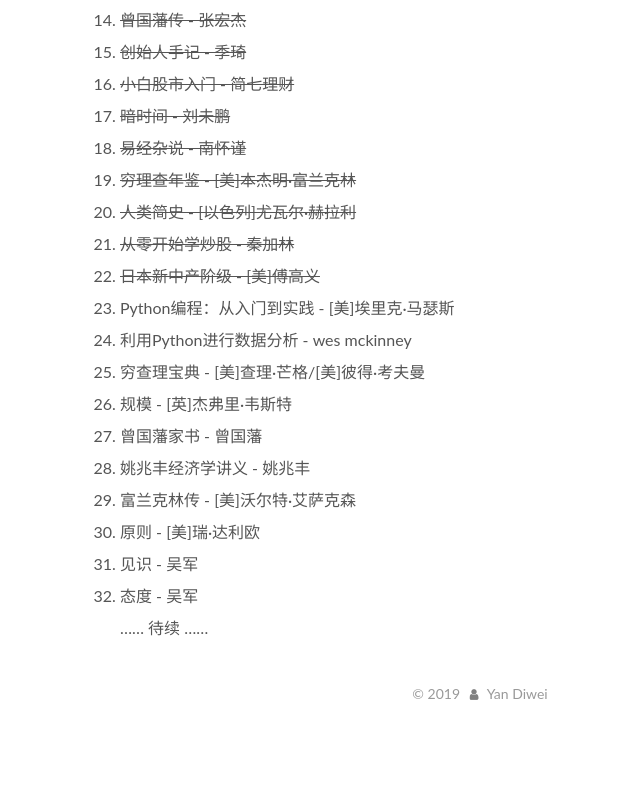
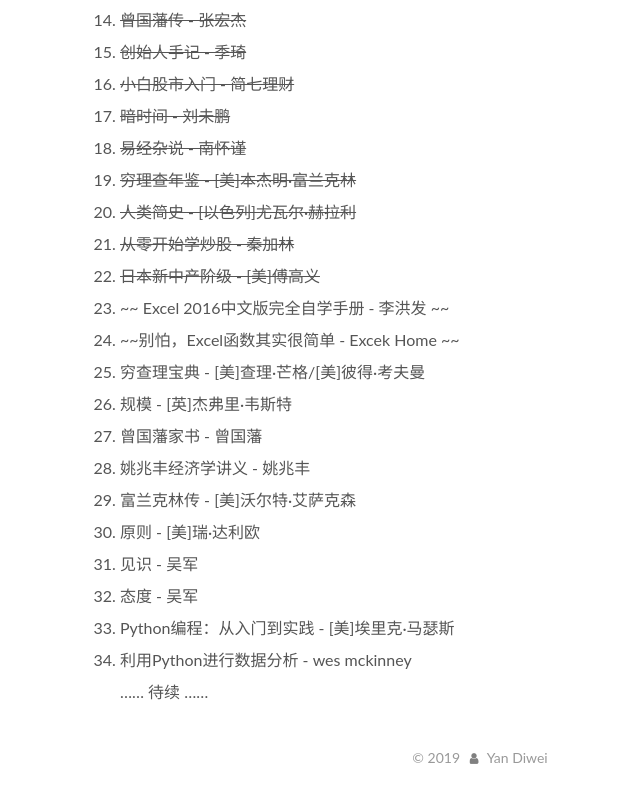
Before and after one commit to yandiwei/yandiwei.github.io, a plain HTML site: page booklist/index.html in a window 1280 px wide. Shown: the part 913-1705 px from the top of the page, without its empty margins (0-640 px from the left). Before the commit the page ends 1641 px from the top, so only its background shows below. Drawn offline with Linux system fonts and the light colour scheme.

Commit message:
Site updated: 2019-05-14 17:46:06

```diff
--- a/booklist/index.html
+++ b/booklist/index.html
@@ -103,7 +103,7 @@
 <meta property="og:site_name" content="也是呆">
 <meta property="og:description" content="2019 笑翻中国简史 - 马伯庸 半小时漫画中国史 - 陈磊 半小时漫画中国史2 - 陈磊 半小时漫画中国史3 - 陈磊 睡眠革命 - [英]尼克·利特尔黑尔斯 斯坦福高效睡眠法 - [日]西野精致 财物自由之路 - [美]博多·舍费尔 世界上最简单的会计书 - [美]达雷尔·穆利斯/[美]朱迪丝·奥洛夫 小家越住越大 - 逯薇 小家越住越大2 - 逯薇 菊与刀 - [美]鲁思·本尼迪克 赖世雄">
 <meta property="og:locale" content="zh-CN">
-<meta property="og:updated_time" content="2019-05-09T09:07:08.293Z">
+<meta property="og:updated_time" content="2019-05-14T09:45:38.071Z">
 <meta name="twitter:card" content="summary">
 <meta name="twitter:title" content="书单">
 <meta name="twitter:description" content="2019 笑翻中国简史 - 马伯庸 半小时漫画中国史 - 陈磊 半小时漫画中国史2 - 陈磊 半小时漫画中国史3 - 陈磊 睡眠革命 - [英]尼克·利特尔黑尔斯 斯坦福高效睡眠法 - [日]西野精致 财物自由之路 - [美]博多·舍费尔 世界上最简单的会计书 - [美]达雷尔·穆利斯/[美]朱迪丝·奥洛夫 小家越住越大 - 逯薇 小家越住越大2 - 逯薇 菊与刀 - [美]鲁思·本尼迪克 赖世雄">
@@ -375,8 +375,8 @@
 <li><del>人类简史 - [以色列]尤瓦尔·赫拉利</del></li>
 <li><del>从零开始学炒股 - 秦加林</del></li>
 <li><del>日本新中产阶级 - [美]傅高义</del></li>
-<li>Python编程：从入门到实践 - [美]埃里克·马瑟斯</li>
-<li>利用Python进行数据分析 - wes mckinney</li>
+<li>~~ Excel 2016中文版完全自学手册 - 李洪发 ~~</li>
+<li>~~别怕，Excel函数其实很简单 - Excek Home ~~</li>
 <li>穷查理宝典 - [美]查理·芒格/[美]彼得·考夫曼</li>
 <li>规模 - [英]杰弗里·韦斯特</li>
 <li>曾国藩家书 - 曾国藩</li>
@@ -384,7 +384,9 @@
 <li>富兰克林传 - [美]沃尔特·艾萨克森</li>
 <li>原则 - [美]瑞·达利欧</li>
 <li>见识 - 吴军</li>
-<li>态度 - 吴军<br>…… 待续 ……<!--
+<li>态度 - 吴军</li>
+<li>Python编程：从入门到实践 - [美]埃里克·马瑟斯</li>
+<li>利用Python进行数据分析 - wes mckinney<br>…… 待续 ……<!--
 《Python编程：从入门到实践》
 《利用Python进行数据分析》
 《精通Python网络爬虫》
```
